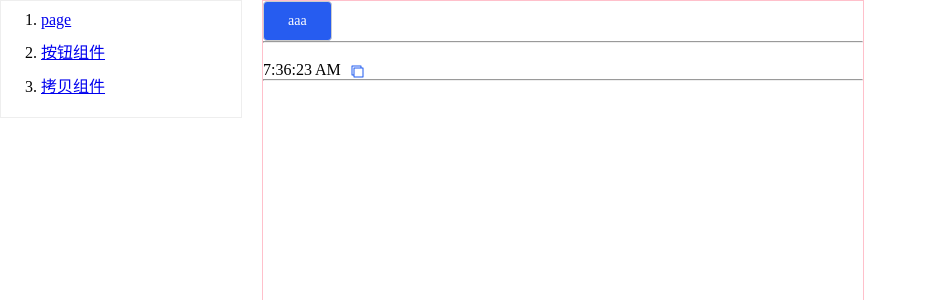
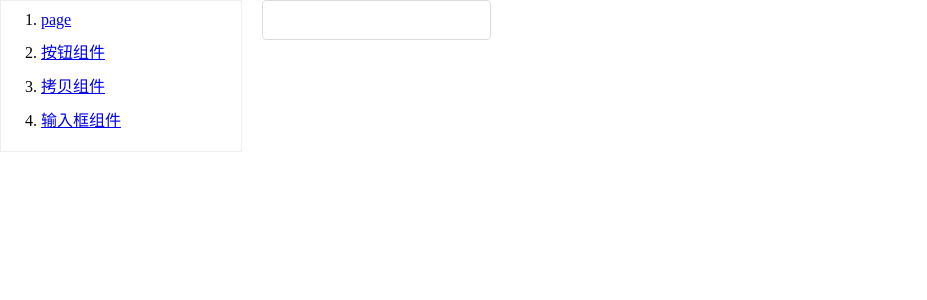
Before and after one commit to bushaoqing/component-for-react-hook, a React (Create React App) app: page /Input in a window 1280 px wide. Before the commit this address led to /page. Shown: the top 300 px of the page, without its empty margins (0-927 px from the left). Built offline with nearby package versions, Linux system fonts and the light colour scheme.

Commit message:
add Input

```diff
--- /dev/null
+++ b/src/components/Input/index.css
@@ -0,0 +1,12 @@
+.comp-input__div-wrap {
+  display: flex;
+  border: 1px solid #ddd;
+  border-radius: 4px;
+  box-sizing: border-box;
+  padding: 0 40px 0 10px;
+}
+
+.comp-input__input-wrap {
+  border: none;
+  outline: none;
+}
--- /dev/null
+++ b/src/components/Input/index.js
@@ -0,0 +1,73 @@
+import { useState } from 'react'
+import PropTypes from 'prop-types'
+import _ from 'lodash'
+import './index.css'
+
+function Input(props) {
+  const [inputValue, setInputValue] = useState(props.value)
+  const [showClearIcon, setShowClearIcon] = useState(false)
+
+  function handleChange (e) {
+    let val = e.target.value
+
+    setInputValue(val)
+    props.onChange(val)
+  }
+
+  function handleClearInput() {}
+
+  return (
+    <div
+      className="comp-input__div-wrap"
+      style={{ width: props.width, height: props.height }}
+      onMouseEnter={() => setShowClearIcon(true)}
+      onMouseLeave={() => setShowClearIcon(false)}
+    >
+      <input
+        // ref={inputRef}
+        className='comp-input__input-wrap'
+        value={inputValue}
+        type={props.type}
+        disabled={props.disabled}
+        placeholder={props.placeholder}
+        style={{ width: '100%', height: '100%' }}
+        // onKeyDown={e => this.handleKeyDown(e)}
+        onChange={e => handleChange(e)}
+        // onFocus={() => this.setState({ isOnFocus: true })}
+        // onBlur={e => this.handleBlur(e)}
+      />
+      {
+        !props.disabled && props.clearable && showClearIcon && !!inputValue &&
+        <i className='comp-input-clearable' onClick={handleClearInput}></i>
+      }
+      {
+        props.error.isError && <div className='comp-input-error__tip'>{props.error.msg}</div>
+      }
+    </div>
+  )
+}
+
+Input.propTypes = {
+  width: PropTypes.oneOfType([PropTypes.number, PropTypes.string]),
+  height: PropTypes.oneOfType([PropTypes.number, PropTypes.string]),
+  value: PropTypes.string,
+  type: PropTypes.string,
+  disabled: PropTypes.bool,
+  placeholder: PropTypes.string,
+  error: PropTypes.object
+}
+
+Input.defaultProps = {
+  width: '100%',
+  height: '40px',
+  value: '',
+  disabled: false,
+  placeholder: '',
+  error: {
+    isError: false,
+    msg: ''
+  },
+  onChange: _.noop
+}
+
+export default Input
--- a/src/pages/index.js
+++ b/src/pages/index.js
@@ -1,5 +1,6 @@
 import Buttom from '../components/Button'
 import CopyText from '../components/CopyText'
+import Input from '../components/Input'
 
 // 测试容器
 function InitPage() {
@@ -15,7 +16,7 @@ function InitPage() {
 
       <br/><hr/><br/>
 
-
+      <Input value="123" placeholder="in" onChange={val => console.log('输入框值改变：', val)} />
     </div>
   );
 }
--- a/src/router/index.js
+++ b/src/router/index.js
@@ -1,6 +1,7 @@
 import page from '../pages'
 import Button from "../components/Button"
 import CopyText from "../components/CopyText"
+import Input from "../components/Input"
 
 // 侧边菜单栏
 const RouteMap = [
@@ -16,6 +17,10 @@ const RouteMap = [
         name: '拷贝组件',
         path: '/CopyText',
         component: CopyText
+    }, {
+        name: '输入框组件',
+        path: '/Input',
+        component: Input
     }
 ]
 
```
Also changed, not shown: src/components/CopyText/README.md (added), src/components/Input/README.md (added).
